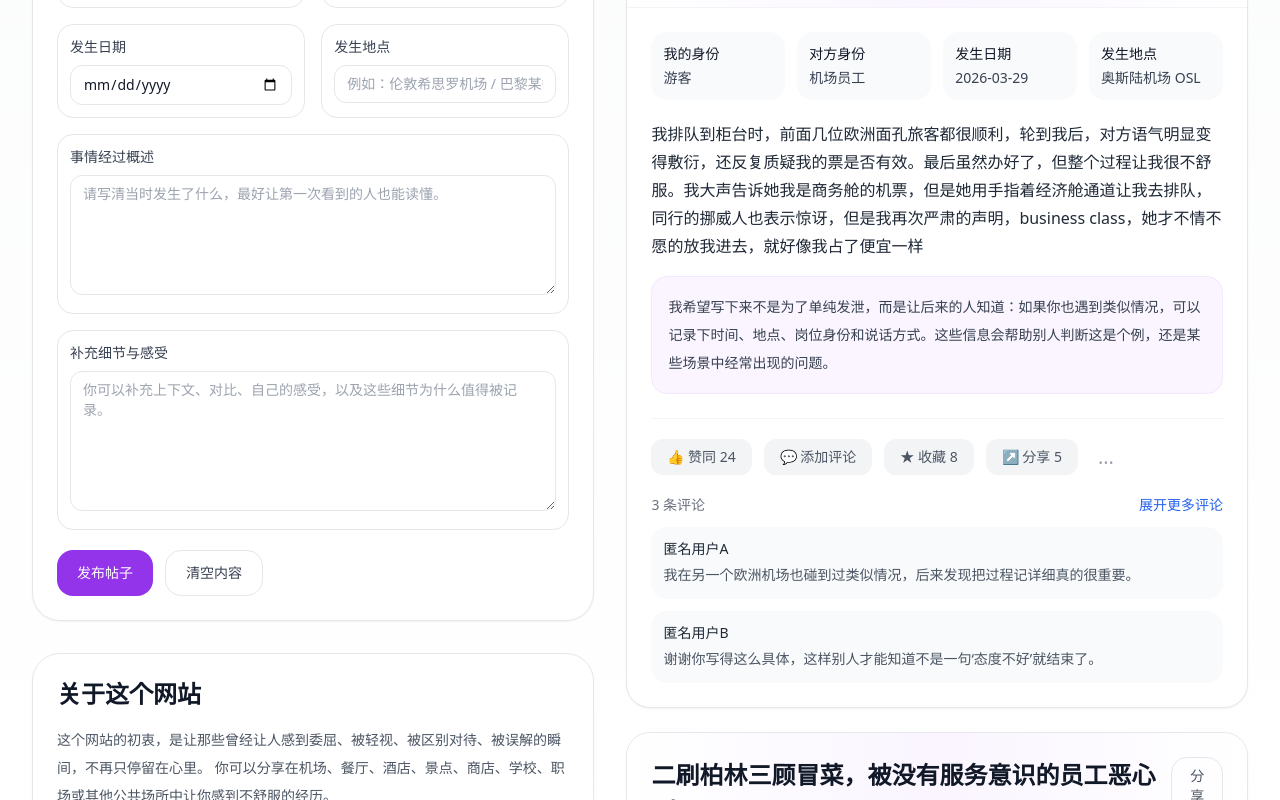
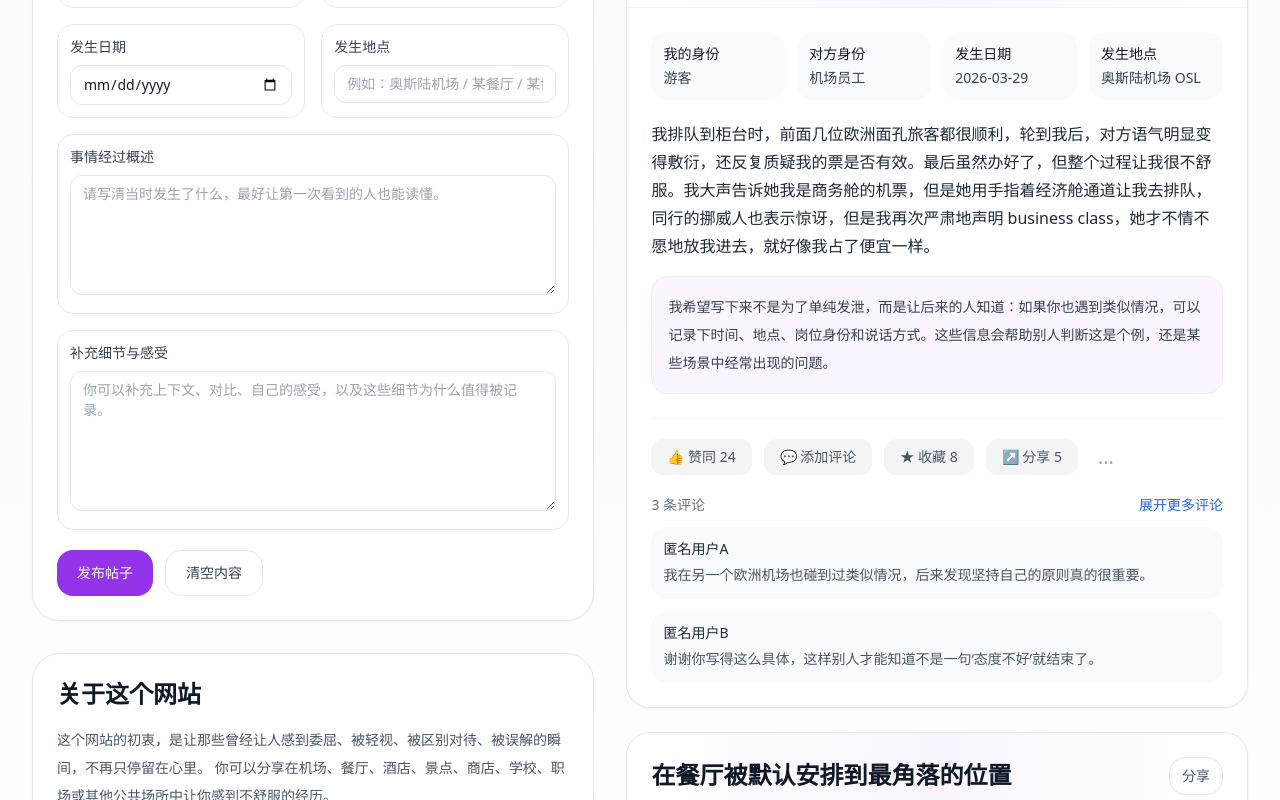
Before and after one commit to contactnotjustme-wq/Notjustme.app, a Next.js app: page / in a window 1280 px wide. Shown: the part 740-1540 px from the top of the page. Built offline with nearby package versions, Linux system fonts and the light colour scheme.

Commit message:
Update index.js

```diff
--- a/pages/index.js
+++ b/pages/index.js
@@ -5,8 +5,7 @@ const identityOptions = [
   "留学生",
   "本地华人",
   "外国人",
-  "本国人",
-  "本地人",
+  "挪威人/本地人",
   "其他",
 ];
 
@@ -41,7 +40,7 @@ const starterPosts = [
     date: "2026-03-29",
     location: "奥斯陆机场 OSL",
     summary:
-      "我排队到柜台时，前面几位欧洲面孔旅客都很顺利，轮到我后，对方语气明显变得敷衍，还反复质疑我的票是否有效。最后虽然办好了，但整个过程让我很不舒服。我大声告诉她我是商务舱的机票，但是她用手指着经济舱通道让我去排队，同行的挪威人也表示惊讶，但是我再次严肃的声明，business class，她才不情不愿的放我进去，就好像我占了便宜一样",
+      "我排队到柜台时，前面几位欧洲面孔旅客都很顺利，轮到我后，对方语气明显变得敷衍，还反复质疑我的票是否有效。最后虽然办好了，但整个过程让我很不舒服。我大声告诉她我是商务舱的机票，但是她用手指着经济舱通道让我去排队，同行的挪威人也表示惊讶，但是我再次严肃地声明 business class，她才不情不愿地放我进去，就好像我占了便宜一样。",
     details:
       "我希望写下来不是为了单纯发泄，而是让后来的人知道：如果你也遇到类似情况，可以记录下时间、地点、岗位身份和说话方式。这些信息会帮助别人判断这是个例，还是某些场景中经常出现的问题。",
     reactions: {
@@ -53,9 +52,21 @@ const starterPosts = [
       helpful: 8,
     },
     comments: [
-      { id: 11, author: "匿名用户A", text: "我在另一个欧洲机场也碰到过类似情况，后来发现把过程记详细真的很重要。" },
-      { id: 12, author: "匿名用户B", text: "谢谢你写得这么具体，这样别人才能知道不是一句‘态度不好’就结束了。" },
-      { id: 13, author: "匿名用户C", text: "建议以后补充当时有没有其他乘客在场、有没有排队顺序问题。" },
+      {
+        id: 11,
+        author: "匿名用户A",
+        text: "我在另一个欧洲机场也碰到过类似情况，后来发现坚持自己的原则真的很重要。",
+      },
+      {
+        id: 12,
+        author: "匿名用户B",
+        text: "谢谢你写得这么具体，这样别人才能知道不是一句‘态度不好’就结束了。",
+      },
+      {
+        id: 13,
+        author: "匿名用户C",
+        text: "这种经历真的会让人觉得被针对，也很难受。",
+      },
     ],
     likes: 24,
     saves: 8,
@@ -63,13 +74,13 @@ const starterPosts = [
   },
   {
     id: 2,
-    title: "二刷柏林三顾冒菜，被没有服务意识的员工恶心到了",
+    title: "在餐厅被默认安排到最角落的位置",
     authorIdentity: "留学生",
     otherPartyIdentity: "餐厅工作人员",
     date: "2026-02-14",
-    location: "柏林三顾冒菜",
+    location: "卑尔根市中心",
     summary:
-      "今天赶着11.30开门营业后进店的，大部分都是华人朋友，店员一路上保持极简的交流。买单时要了一碗米饭两欧，但是取餐的时候，我说为什么我的米饭没有，她却反问我你点了每天，旁边盛饭的师傅也是盛气凌人，说这个是收费的，那个女收银员就把我放到一边，说等一下，等结了两个人的帐之后，才慢慢的把我结账的单子打出来，说付了31欧，一碗米饭两欧，才把米饭给了我，全程没有一句道歉，像是我欠了他们一样，也不知道是开门忙着赚钱，今天的冒菜都没有煮太熟，就上了，经典川味也更本就没什么味道，还让我选辣度，更本一点味道都没有。",
+      "店里明明有不少空位，但店员看了我一眼后，把我安排到靠近后厨和通道的位置。后面来的两组白人客人却被安排在窗边。",
     details:
       "这件事单看似乎很小，但那种‘你被自动放到次等位置’的感觉很真实。网站上如果能把身份、具体地点、日期都记录清楚，就能帮助大家看见这种难以量化的不适。",
     reactions: {
@@ -116,6 +127,62 @@ const starterPosts = [
     likes: 19,
     saves: 7,
     shares: 4,
+  },
+  {
+    id: 4,
+    title: "酒店前台对我和朋友的态度完全不同",
+    authorIdentity: "本地华人",
+    otherPartyIdentity: "酒店工作人员",
+    date: "2025-12-22",
+    location: "斯塔万格",
+    summary:
+      "我和朋友一起入住，朋友先上前沟通时一切正常，轮到我提问时，前台明显变得不耐烦，还用一种像在训人的语气回答。",
+    details:
+      "最刺痛我的不是一句具体的话，而是同一场景下，对不同人的默认态度差异。这个网站如果想让大家愿意填写，就必须让叙述结构足够明确、足够被看见，也足够被理解。",
+    reactions: {
+      same: 16,
+      shocked: 6,
+      support: 18,
+      angry: 8,
+      different: 4,
+      helpful: 7,
+    },
+    comments: [
+      { id: 41, author: "匿名用户J", text: "这真的很常见，但大家通常不会详细记下来。" },
+      { id: 42, author: "匿名用户K", text: "建议以后也可以加上‘是否有同伴在场’这个字段。" },
+      { id: 43, author: "匿名用户L", text: "谢谢你写出来，我看到会更有勇气发自己的经历。" },
+    ],
+    likes: 16,
+    saves: 6,
+    shares: 3,
+  },
+  {
+    id: 5,
+    title: "二刷柏林三顾冒菜，被没有服务意识的员工恶心到了",
+    authorIdentity: "留学生",
+    otherPartyIdentity: "商店工作人员",
+    date: "2026-03-03",
+    location: "柏林三顾冒菜",
+    summary:
+      "今天赶着 11:30 开门营业后进店的，大部分都是华人朋友，店员一路上保持极简的交流。买单时要了一碗米饭两欧，但是取餐的时候，我说为什么我的米饭没有，她却反问我你点了没有，旁边盛饭的师傅也是盛气凌人，说这个是收费的。那个女收银员就把我放到一边，说等一下，等结了两个人的账之后，才慢慢地把我结账的单子打出来，说付了 31 欧，一碗米饭两欧，才把米饭给了我，全程没有一句道歉，像是我欠了他们一样。也不知道是开门忙着赚钱，今天的冒菜都没有煮太熟就上了，经典川味也根本没什么味道，还让我选辣度，根本一点味道都没有。",
+    details:
+      "这种经历很难用一句话说明白，所以我特别支持把网站做成鼓励完整记录的形式，而不是只留下一句情绪宣泄。越具体，越能帮助后来的人理解情境。",
+    reactions: {
+      same: 25,
+      shocked: 12,
+      support: 19,
+      angry: 21,
+      different: 4,
+      helpful: 15,
+    },
+    comments: [
+      { id: 51, author: "匿名用户O", text: "这个我在德国别的城市也有过。" },
+      { id: 52, author: "匿名用户P", text: "内容写得很具体，看到地点和日期会更有真实感。" },
+      { id: 53, author: "匿名用户Q", text: "希望之后能有地区筛选。" },
+    ],
+    likes: 27,
+    saves: 9,
+    shares: 5,
   },
 ];
 
@@ -512,7 +579,7 @@ export default function NotJustMeWebsite() {
                   <input
                     value={form.location}
                     onChange={(e) => updateForm("location", e.target.value)}
-                    placeholder="例如：伦敦希思罗机场 / 巴黎某餐厅 / 柏林某博物馆"
+                    placeholder="例如：奥斯陆机场 / 某餐厅 / 某博物馆"
                     className="w-full rounded-xl border border-gray-200 px-3 py-2 text-sm outline-none"
                   />
                 </div>
@@ -578,7 +645,7 @@ export default function NotJustMeWebsite() {
               <h2 className="text-2xl font-bold text-gray-900">联系与反馈</h2>
               <div className="mt-4 rounded-2xl border border-purple-100 bg-purple-50 p-4 text-sm leading-7 text-gray-700">
                 <p>如果你对网站内容结构、发布方式、互动功能或社区规范有建议，可以通过下面的邮箱联系我：</p>
-                <p className="mt-2 font-semibold text-purple-700">contact.notjust.me@gmail.com</p>
+                <p className="mt-2 font-semibold text-purple-700">contact@notjustme.site</p>
               </div>
             </div>
           </div>
```
